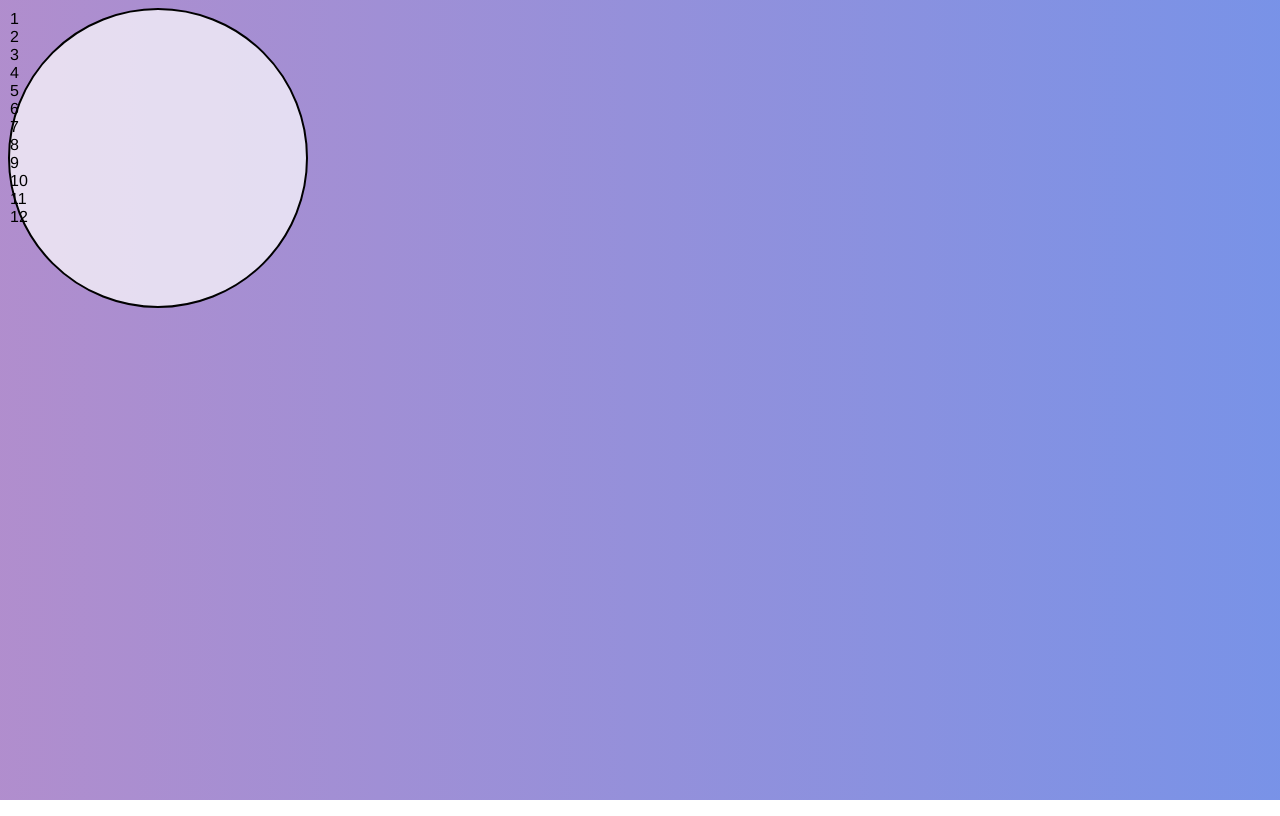
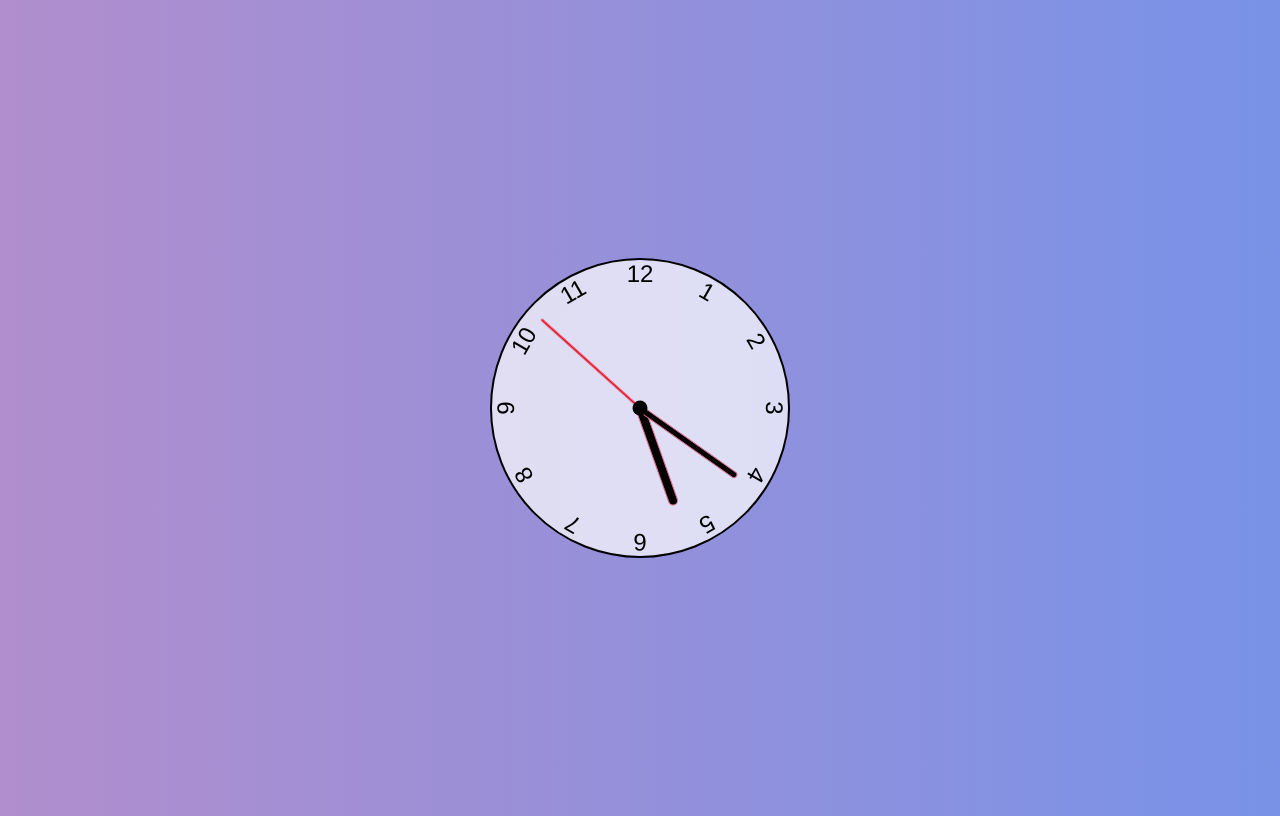
Before and after one commit to begindeveloper/Clock, a plain HTML site: page index.html in a window 1280 px wide. Drawn offline with Linux system fonts and the light colour scheme.

Commit message:
update 08-18-2023

```diff
--- a/index.html
+++ b/index.html
@@ -9,9 +9,9 @@
 </head>
 <body>
   <div class="clock">
-    <div class="hand hour"></div>
-    <div class="hand minute"></div>
-    <div class="hand second"></div>
+    <div class="hand hour" data-hour-hand></div>
+    <div class="hand minute" data-minute-hand></div>
+    <div class="hand second" data-second-hand></div>
     <div class="number number1">1</div>
     <div class="number number2">2</div>
     <div class="number number3">3</div>
--- a/script.js
+++ b/script.js
@@ -0,0 +1,22 @@
+setInterval(setClock, 1000)
+
+const hourHand = document.querySelector('[data-hour-hand]')
+const minuteHand = document.querySelector('[data-minute-hand]')
+const secondHand = document.querySelector('[data-second-hand]')
+
+
+function setClock(){
+    const currentDate = new Date()
+    const secondsRatio = currentDate.getSeconds() / 60
+    const minutesRatio = (secondsRatio + currentDate.getMinutes()) / 60
+    const hoursRatio = (minutesRatio + currentDate.getHours()) / 12
+    setRotation(secondHand, secondsRatio)
+    setRotation(minuteHand, minutesRatio)
+    setRotation(hourHand, hoursRatio)
+}
+
+function setRotation(element, rotationRatio){
+    element.style.setProperty('--rotation', rotationRatio * 360)
+}
+
+setClock()
--- a/style.css
+++ b/style.css
@@ -6,6 +6,11 @@
 body{
     background: linear-gradient(to right, hsl(273, 39%, 68%),
      hsl(226, 70%, 69%));
+     display: flex;
+     justify-content: center;
+     align-items: center;
+     min-height: 100vh;
+     overflow: hidden;
 }
 
 .clock{
@@ -13,10 +18,73 @@ body{
     height: 300px;
     background-color: rgba(255, 255, 255, .7);
     border-radius: 50%;
-    border: 2px solid black
+    border: 2px solid black;
+    position: relative;
 }
-/*play at 4:08*/
+
 
 .clock .number {
+    --rotation: 0;
+    position: absolute;
+    width: 100%;
+    height: 100%;
+    text-align: center;
+    transform: rotate(var(--rotation));
+    font-size: 1.5rem;
+}
 
+.clock .number1 {--rotation: 30deg}
+.clock .number2 {--rotation: 60deg;}
+.clock .number3 {--rotation: 90deg;}
+.clock .number4 {--rotation: 120deg;}
+.clock .number5 {--rotation: 150deg;}
+.clock .number6 {--rotation: 180deg ;}
+.clock .number7 {--rotation: 210deg;}
+.clock .number8 {--rotation: 240deg;}
+.clock .number9 {--rotation: 270deg;}
+.clock .number10 {--rotation: 300deg;}
+.clock .number11 {--rotation: 330deg;}
+
+.clock .hand{
+    --rotation: 0;
+    position: absolute;
+    bottom:50%;
+    left: 50%;
+    border: 1px solid palevioletred;
+    border-top-left-radius: 10px;
+    border-top-right-radius: 10px;
+    transform-origin: bottom;
+    z-index: 10;
+    transform: translateX(-50%) rotate(calc(var(--rotation) * 1deg));
 }
+
+.clock::after{
+    content:'';
+    position: absolute;
+    background-color: black;
+    z-index: 11;
+    width: 15px;
+    height: 15px;
+    top: 50%;
+    left: 50%;
+    transform: translate(-50%, -50%);
+    border-radius: 50%;
+}
+
+.clock .hand.second{
+    width: 3px;
+    height: 45%;
+    background-color: red;
+}
+
+.clock .hand.minute{
+    width: 7px;
+    height: 40%;
+    background-color: black;
+}
+
+.clock .hand.hour{
+    width: 10px;
+    height: 35%;
+    background-color: black;
+}
```
